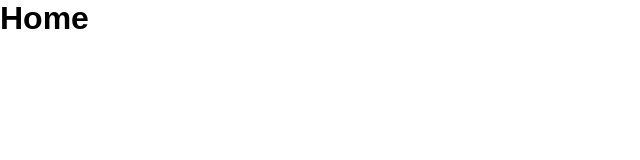
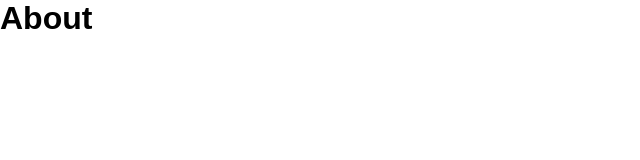
Before and after one commit to raul0777/vite-react, a React (Vite) app: page /about in a window 1280 px wide. Shown: the top 160 px of the page, without its empty margins (0-640 px from the left). Built offline with nearby package versions, Linux system fonts and the light colour scheme.

Commit message:
Criando as primeiras rotas

```diff
--- /dev/null
+++ b/src/components/About/index.tsx
@@ -0,0 +1,9 @@
+import './style.css';
+
+export const About = () => {
+  return (
+    <div>
+      <h1>About</h1>
+    </div>
+  );
+};
--- a/src/main.tsx
+++ b/src/main.tsx
@@ -1,10 +1,17 @@
 import React from 'react'
 import ReactDOM from 'react-dom/client'
+import { BrowserRouter, Route, Routes } from 'react-router-dom'
+import { About } from './components/About'
 import { Home } from './components/Home'
 import './styles/global.css'
 
 ReactDOM.createRoot(document.getElementById('root') as HTMLElement).render(
   <React.StrictMode>
-    <Home />
+    <BrowserRouter>
+      <Routes>
+        <Route path='/' element={<Home/>} />
+        <Route path='/about' element={<About/>} />
+      </Routes>
+    </BrowserRouter>
   </React.StrictMode>
 )
```
Also changed, not shown: src/components/About/style.css (added).
